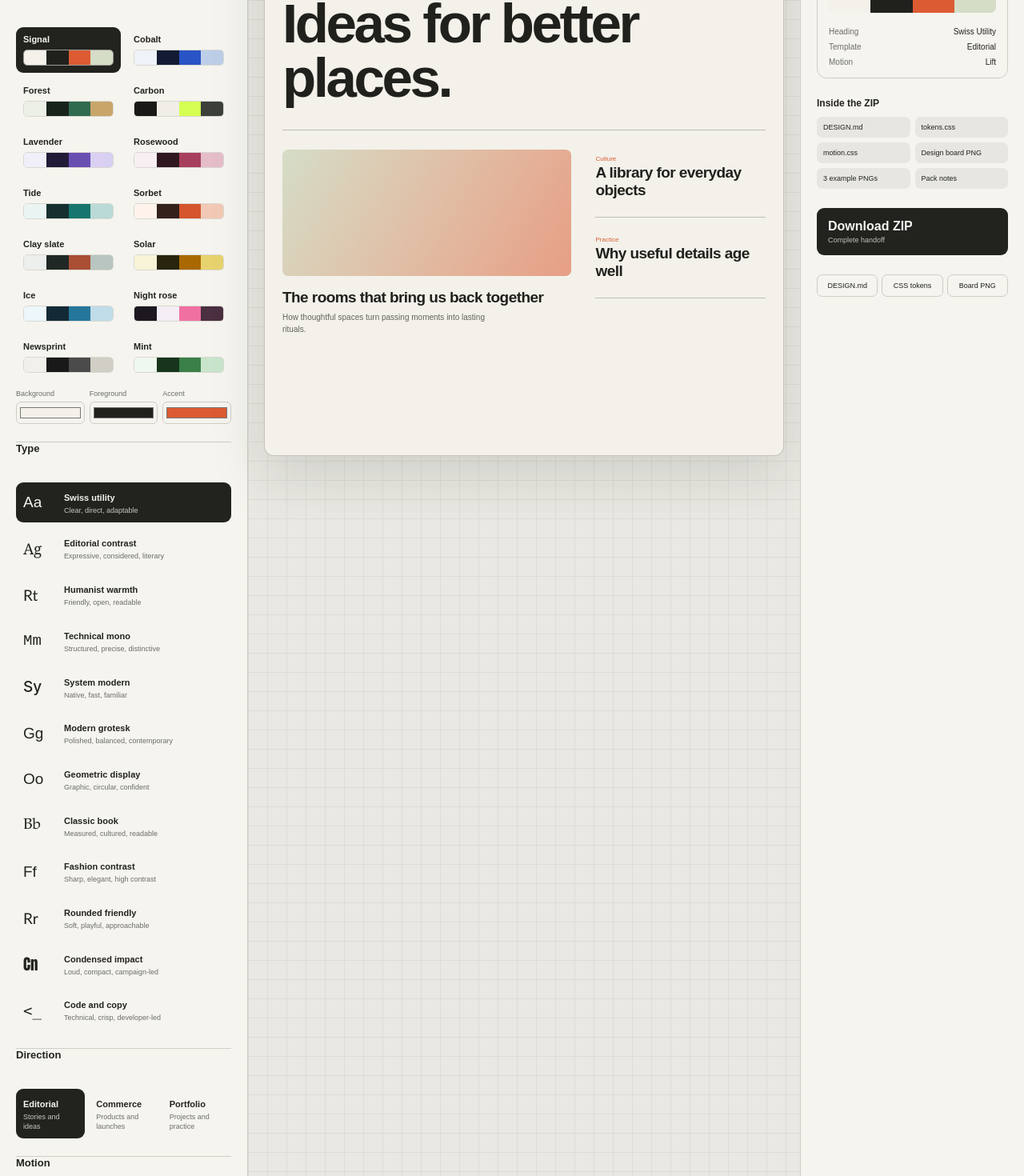
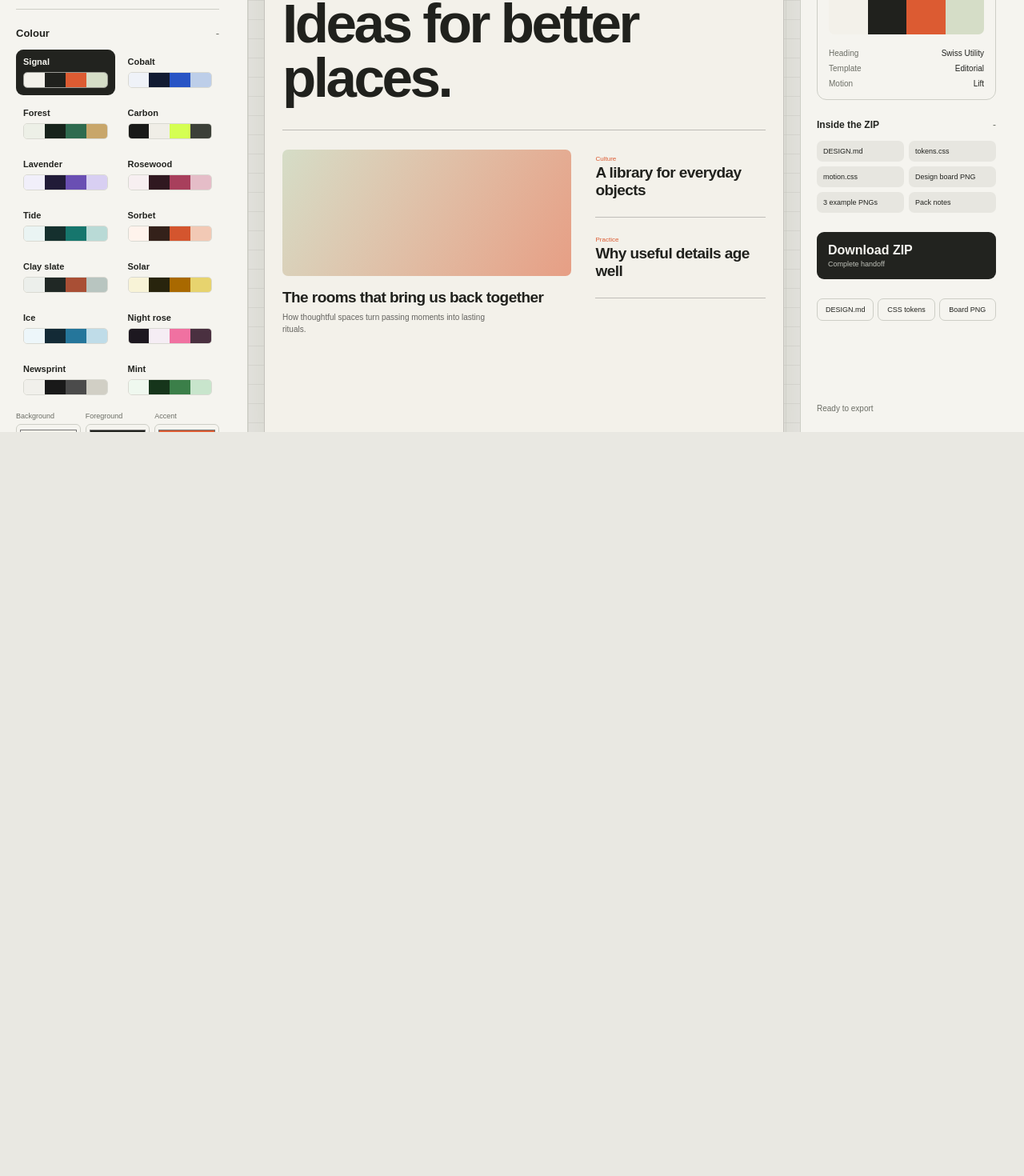
Before and after one commit to 0libote/design-playground, a React (Vite) app: page / in a window 1280 px wide. Shown: the part 260-1730 px from the top of the page at 80% size. After the commit the page ends 800 px from the top, so only its background shows below. Built offline with nearby package versions, Linux system fonts and the light colour scheme.

Commit message:
Add independent collapsible sidebars

```diff
--- a/src/App.css
+++ b/src/App.css
@@ -11,7 +11,7 @@
 
 button { border: 0; cursor: pointer; }
 button:active { transform: translateY(1px); }
-button:focus-visible, input:focus-visible { outline: 3px solid color-mix(in srgb, var(--active) 55%, transparent); outline-offset: 2px; }
+button:focus-visible, input:focus-visible, summary:focus-visible { outline: 3px solid color-mix(in srgb, var(--active) 55%, transparent); outline-offset: 2px; }
 
 .app-shell { min-height: 100dvh; background: var(--shell-bg); color: var(--ink); }
 .topbar { height: 68px; display: grid; grid-template-columns: 310px 1fr auto; align-items: center; gap: 24px; padding: 0 20px; border-bottom: 1px solid var(--line); background: color-mix(in srgb, var(--panel-bg) 90%, transparent); position: sticky; top: 0; z-index: 2; backdrop-filter: blur(16px); }
@@ -22,17 +22,21 @@ button:focus-visible, input:focus-visible { outline: 3px solid color-mix(in srgb
 .top-export, .download-primary { background: var(--ink); color: var(--panel-bg); border-radius: 9px; font-weight: 700; }
 .top-export { padding: 11px 16px; white-space: nowrap; }
 
-.workspace { display: grid; grid-template-columns: 310px minmax(480px, 1fr) 280px; min-height: calc(100dvh - 68px); }
-.controls, .pack-panel { background: var(--panel-bg); padding: 24px 20px; }
-.controls { border-right: 1px solid var(--line); overflow-y: auto; }
+.workspace { display: grid; grid-template-columns: 310px minmax(480px, 1fr) 280px; height: calc(100dvh - 68px); min-height: 0; overflow: hidden; }
+.controls, .pack-panel { min-height: 0; overflow-y: auto; overscroll-behavior: contain; scrollbar-gutter: stable; background: var(--panel-bg); padding: 24px 20px; }
+.controls { border-right: 1px solid var(--line); }
 .pack-panel { border-left: 1px solid var(--line); display: flex; flex-direction: column; gap: 24px; }
 .panel-intro { padding-bottom: 24px; border-bottom: 1px solid var(--line); }
 .eyebrow { display: block; margin-bottom: 10px; color: var(--active-ink); font-size: 11px; font-weight: 800; letter-spacing: .12em; text-transform: uppercase; }
 .panel-intro h1 { max-width: 260px; margin: 0 0 10px; font-size: 28px; line-height: 1.02; letter-spacing: -.045em; }
 .panel-intro p, .pack-panel > div:first-child p { margin: 0; color: var(--muted); font-size: 13px; line-height: 1.45; }
 
-.control-group { margin: 0; padding: 22px 0; border: 0; border-bottom: 1px solid var(--line); }
-.control-group legend { margin-bottom: 13px; padding: 0; font-size: 13px; font-weight: 800; }
+.control-group { margin: 0; padding: 22px 0; border-bottom: 1px solid var(--line); }
+.control-group summary, .pack-section summary { display: flex; align-items: center; justify-content: space-between; gap: 12px; list-style: none; cursor: pointer; font-size: 13px; font-weight: 800; }
+.control-group summary::-webkit-details-marker, .pack-section summary::-webkit-details-marker { display: none; }
+.control-group summary::after, .pack-section summary::after { content: "+"; color: var(--muted); font-weight: 400; }
+.control-group[open] > summary, .pack-section[open] > summary { margin-bottom: 13px; }
+.control-group[open] > summary::after, .pack-section[open] > summary::after { content: "-"; }
 .palette-list { display: grid; grid-template-columns: repeat(2, minmax(0, 1fr)); gap: 7px; }
 .font-list { display: grid; gap: 7px; }
 .palette-option, .font-option, .direction-list button, .motion-list button { width: 100%; padding: 9px; border-radius: 9px; background: transparent; text-align: left; transition: background-color 160ms ease, transform 160ms ease; }
@@ -54,7 +58,7 @@ button:focus-visible, input:focus-visible { outline: 3px solid color-mix(in srgb
 .motion-list { display: grid; grid-template-columns: repeat(2, 1fr); gap: 5px; }
 .direction-list button, .motion-list button { min-height: 60px; }
 
-.preview-area { min-width: 0; padding: 20px; background-color: var(--shell-bg); background-image: linear-gradient(color-mix(in srgb, var(--line) 45%, transparent) 1px, transparent 1px), linear-gradient(90deg, color-mix(in srgb, var(--line) 45%, transparent) 1px, transparent 1px); background-size: 24px 24px; }
+.preview-area { min-width: 0; min-height: 0; overflow: auto; padding: 20px; background-color: var(--shell-bg); background-image: linear-gradient(color-mix(in srgb, var(--line) 45%, transparent) 1px, transparent 1px), linear-gradient(90deg, color-mix(in srgb, var(--line) 45%, transparent) 1px, transparent 1px); background-size: 24px 24px; }
 .preview-toolbar { height: 48px; max-width: 1020px; margin: 0 auto 12px; display: flex; align-items: center; justify-content: space-between; gap: 16px; }
 .preview-toolbar > div:first-child { display: flex; align-items: baseline; gap: 9px; font-size: 11px; }
 .preview-toolbar > div:first-child span { color: var(--muted); }
@@ -120,7 +124,8 @@ button:focus-visible, input:focus-visible { outline: 3px solid color-mix(in srgb
 .receipt dl div { display: flex; justify-content: space-between; gap: 12px; padding-top: 8px; font-size: 10px; }
 .receipt dt { color: var(--muted); }
 .receipt dd { margin: 0; max-width: 140px; text-align: right; text-transform: capitalize; }
-.pack-contents h3 { margin: 0 0 10px; font-size: 12px; }
+.pack-section { margin: 0; }
+.pack-section summary { font-size: 12px; }
 .file-grid { display: grid; grid-template-columns: 1fr 1fr; gap: 6px; }
 .file-grid span { padding: 8px; border-radius: 7px; background: color-mix(in srgb, var(--line) 36%, transparent); font-size: 9px; }
 .download-primary { padding: 14px; text-align: left; }
@@ -131,7 +136,8 @@ button:focus-visible, input:focus-visible { outline: 3px solid color-mix(in srgb
 .export-status { margin: auto 0 0; color: var(--muted); font-size: 10px; }
 
 @media (max-width: 1180px) {
-  .workspace { grid-template-columns: 290px minmax(420px, 1fr); }
+  .workspace { grid-template-columns: 290px minmax(420px, 1fr); height: auto; min-height: calc(100dvh - 68px); overflow: visible; }
+  .controls, .pack-panel { overflow-y: visible; scrollbar-gutter: auto; }
   .pack-panel { grid-column: 1 / -1; display: grid; grid-template-columns: 1.2fr 1fr 1fr; align-items: start; border: 0; border-top: 1px solid var(--line); }
   .pack-panel .download-primary, .pack-panel .single-exports, .pack-panel .export-status { grid-column: 3; }
   .pack-panel .export-status { margin: 0; }
@@ -140,7 +146,7 @@ button:focus-visible, input:focus-visible { outline: 3px solid color-mix(in srgb
 @media (max-width: 780px) {
   .topbar { grid-template-columns: 1fr auto; height: 62px; }
   .topbar-copy { display: none; }
-  .workspace { display: block; }
+  .workspace { display: block; min-height: calc(100dvh - 62px); }
   .controls { border: 0; border-bottom: 1px solid var(--line); }
   .panel-intro h1 { max-width: 420px; }
   .preview-area { padding: 12px; overflow: hidden; }
--- a/src/App.tsx
+++ b/src/App.tsx
@@ -112,8 +112,8 @@ function App() {
             <p>Change the ingredients. The preview responds instantly.</p>
           </div>
 
-          <fieldset className="control-group">
-            <legend>Colour</legend>
+          <details className="control-group" open>
+            <summary>Colour</summary>
             <div className="palette-list">
               {palettes.map((item) => (
                 <button
@@ -139,10 +139,10 @@ function App() {
                 </label>
               ))}
             </div>
-          </fieldset>
+          </details>
 
-          <fieldset className="control-group">
-            <legend>Type</legend>
+          <details className="control-group" open>
+            <summary>Type</summary>
             <div className="font-list">
               {fonts.map((item) => (
                 <button
@@ -156,10 +156,10 @@ function App() {
                 </button>
               ))}
             </div>
-          </fieldset>
+          </details>
 
-          <fieldset className="control-group">
-            <legend>Direction</legend>
+          <details className="control-group" open>
+            <summary>Direction</summary>
             <div className="direction-list">
               {templates.map((item) => (
                 <button aria-pressed={template === item.id} key={item.id} onClick={() => setTemplate(item.id)}>
@@ -167,10 +167,10 @@ function App() {
                 </button>
               ))}
             </div>
-          </fieldset>
+          </details>
 
-          <fieldset className="control-group">
-            <legend>Motion</legend>
+          <details className="control-group" open>
+            <summary>Motion</summary>
             <div className="motion-list">
               {motionPresets.map((item) => (
                 <button aria-pressed={motion.id === item.id} key={item.id} onClick={() => { setMotion(item); setMotionRun((current) => current + 1) }}>
@@ -178,7 +178,7 @@ function App() {
                 </button>
               ))}
             </div>
-          </fieldset>
+          </details>
         </aside>
 
         <section className="preview-area" aria-label="Live website preview">
@@ -211,6 +211,8 @@ function App() {
             <p>A practical handoff for recreating this direction.</p>
           </div>
 
+          <details className="pack-section" open>
+            <summary>Current choices</summary>
             <div className="receipt">
               <div className="receipt-swatches" aria-label="Selected palette">
                 {[palette.background, palette.foreground, palette.accent, palette.soft].map((colour) => (
@@ -223,14 +225,15 @@ function App() {
                 <div><dt>Motion</dt><dd>{motion.name}</dd></div>
               </dl>
             </div>
+          </details>
 
-          <div className="pack-contents">
-            <h3>Inside the ZIP</h3>
+          <details className="pack-section pack-contents" open>
+            <summary>Inside the ZIP</summary>
             <div className="file-grid">
               <span>DESIGN.md</span><span>tokens.css</span><span>motion.css</span>
               <span>Design board PNG</span><span>3 example PNGs</span><span>Pack notes</span>
             </div>
-          </div>
+          </details>
 
           <button className="download-primary" onClick={() => runExport('design pack', () => downloadDesignPack(config))}>
             <strong>Download ZIP</strong>
```
Lines whose indentation alone changed are shown as unchanged.
